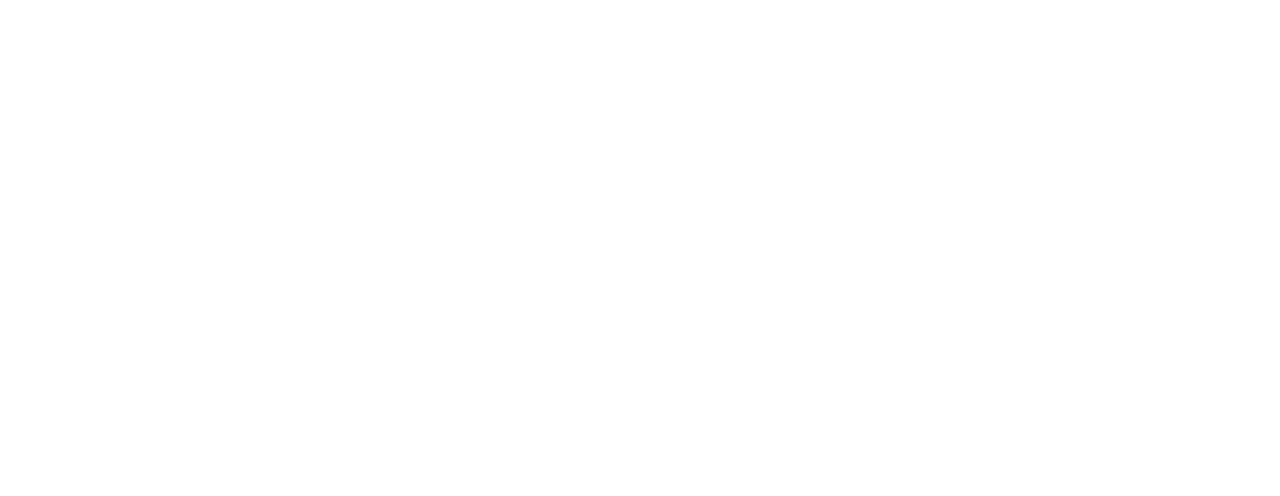
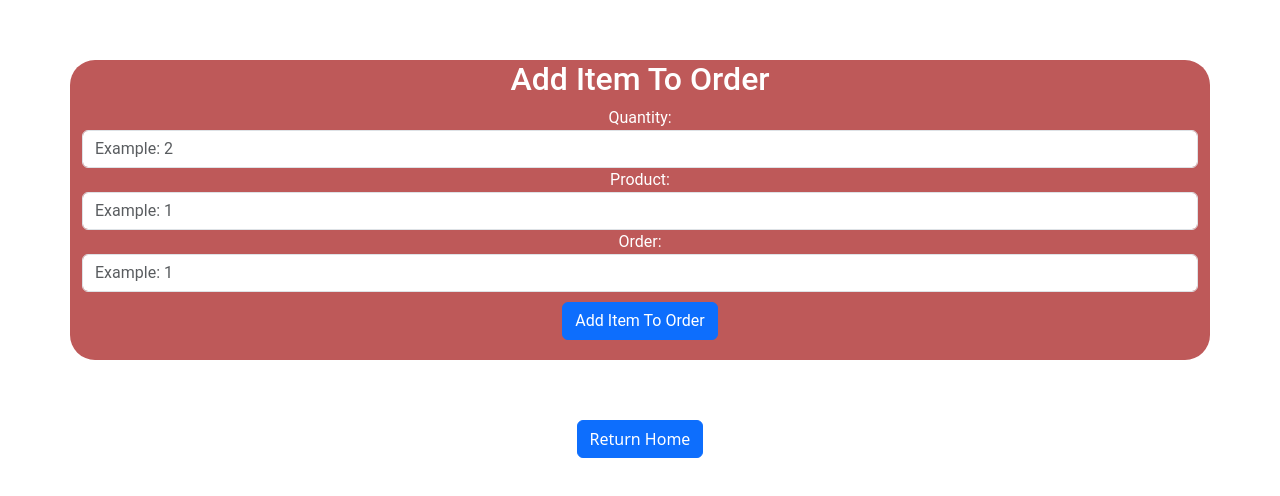
Before and after one commit to CheeseLad/ca298reactexam, a React (Create React App) app: page /create-order-items in a window 1280 px wide. Before the commit this address had no page. Shown: the top 496 px of the page. Built offline with nearby package versions, Linux system fonts and the light colour scheme.

Commit message:
fix display, add create item orders

```diff
--- a/src/App.js
+++ b/src/App.js
@@ -13,6 +13,7 @@
         <a href="/create-product" className="btn btn-primary create-button">Create New Product</a>
         <a href="/create-customer" className="btn btn-primary create-button">Create New Customer</a>
         <a href="/create-order" className="btn btn-primary create-button">Create New Order</a>
+        <a href="/create-order-items" className="btn btn-primary create-button">Add Item To Order</a>
     </div>
   );
 }
--- /dev/null
+++ b/src/components/create-order-items.jsx
@@ -0,0 +1,85 @@
+import React, { useState } from 'react';
+
+const CreateOrderItems = () => {
+  const [quantity, setQuantity] = useState('');
+  const [product, setProduct] = useState('');
+  const [order, setOrder] = useState('');
+  const [message, setMessage] = useState('');
+
+  const handleSubmit = async (e) => {
+    e.preventDefault();
+
+    try {
+      const response = await fetch('http://127.0.0.1:8000/api/orderitem/', {
+        method: 'POST',
+        headers: {
+          'Content-Type': 'application/json'
+        },
+        body: JSON.stringify({ quantity: quantity, product: `http://127.0.0.1:8000/api/product/${product}/`, order: `http://127.0.0.1:8000/api/order/${order}/`})
+      });
+
+      if (response.ok) {
+        setMessage('Item added successfully.');
+        setQuantity('');
+        setProduct('');
+        setOrder('');
+      } else {
+        const errorData = await response.json();
+        setMessage(errorData.message);
+      }
+    } catch (error) {
+      console.error('Error adding item:', error);
+      setMessage('An error occurred while adding the item.');
+    }
+  };
+
+  return (
+    <div>
+      <div className="container custom-box single-box">
+        <h2>Add Item To Order</h2>
+        <form onSubmit={handleSubmit}>
+          <div className="form-group">
+            <label htmlFor="quantity">Quantity:</label>
+            <input
+              type="text"
+              className="form-control"
+              id="quantity"
+              placeholder="Example: 2"
+              value={quantity}
+              onChange={(e) => setQuantity(e.target.value)}
+            />
+          </div>
+          <div className="form-group">
+            <label htmlFor="product">Product:</label>
+            <input
+              type="text"
+              className="form-control"
+              id="product"
+              placeholder="Example: 1"
+              value={product}
+              onChange={(e) => setProduct(e.target.value)}
+            />
+          </div>
+          <div className="form-group">
+            <label htmlFor="order">Order:</label>
+            <input
+              type="text"
+              className="form-control"
+              id="order"
+              placeholder="Example: 1"
+              value={order}
+              onChange={(e) => setOrder(e.target.value)}
+            />
+          </div>
+          <button type="submit" className="btn btn-primary">
+            Add Item To Order
+          </button>
+        </form>
+
+        {message && <p>{message}</p>}
+      </div>
+    </div>
+  );
+};
+
+export default CreateOrderItems;
--- a/src/components/view-order-items.jsx
+++ b/src/components/view-order-items.jsx
@@ -11,6 +11,12 @@
       .then((data) => setData(data));
   }, [orderitems]);
 
+  const getIDFromUrl = (id) => {
+    if (!id) return "";
+    const segments = id.split("/");
+    return segments[segments.length - 2];
+  };
+
   const displayAllOrderItems = () => {
     return (
       <div className="container custom-box">
@@ -20,12 +26,14 @@
             <div className="col-lg-4 mb-4" key={index}>
               <div className="card">
                 <div className="card-body">
-                  <h5 className="card-title">{order.url}</h5>
+                  <h5 className="card-title">Item #{getIDFromUrl(order.url)}</h5>
                   <ul className="list-group list-group-flush">
                     <li className="list-group-item"><strong>Quantity: </strong>{order.quantity}</li>
-                    <li className="list-group-item"><strong>Product: </strong>{order.product}</li>
-                    <li className="list-group-item"><strong>Order: </strong>{order.order}</li>
                   </ul>
+                  <div className="button-container">
+                    <a href={`/product/${getIDFromUrl(order.product)}`} className="btn btn-primary mr-2">View Product Information</a>
+                    <a href={`/order/${getIDFromUrl(order.order)}`} className="btn btn-primary mr-2">View Order Information</a>
+                  </div>
                 </div>
               </div>
             </div>
--- a/src/components/view-single-order.jsx
+++ b/src/components/view-single-order.jsx
@@ -11,6 +11,13 @@
       .then((data) => setData(data));
   }, [order]);
 
+  const getIDFromUrl = (id) => {
+    if (!id) return "";
+    const segments = id.split("/");
+    return segments[segments.length - 2];
+  };
+
+
   const displayOrder = () => {
     return (
       <div className="container custom-box single-box">
@@ -19,13 +26,15 @@
           <div className="col-md6">
             <div className="card">
               <div className="card-body">
-                <h5 className="card-title">{data.url}</h5>
+                <h5 className="card-title">Order #{getIDFromUrl(data.url)}</h5>
                   <ul className="list-group list-group-flush">
                     <li className="list-group-item"><strong>Date Ordered: </strong>{data.date_ordered}</li>
                     <li className="list-group-item"><strong>Shipping Address: </strong>{data.shipping_addr}</li>
                     <li className="list-group-item"><strong>Status: </strong>{data.status}</li>
-                    <li className="list-group-item"><strong>Customer: </strong>{data.customer}</li>
                   </ul>
+                  <div className="button-container">
+                    <a href={`/customer/${getIDFromUrl(data.customer)}`} className="btn btn-primary mr-2">View Customer Information</a>
+                  </div>
                 </div>
             </div>
           </div>
--- a/src/components/view-single-product.jsx
+++ b/src/components/view-single-product.jsx
@@ -11,6 +11,12 @@
       .then((data) => setData(data));
   }, [product]);
 
+  const getIDFromUrl = (id) => {
+    if (!id) return "";
+    const segments = id.split("/");
+    return segments[segments.length - 2];
+  };
+
   const displayProduct = () => {
     return (
       <div className="container custom-box single-box">
@@ -22,7 +28,7 @@
                 <h5 className="card-title">{data.name}</h5>
                   <ul className="list-group list-group-flush">
                     <li className="list-group-item"><strong>Price: </strong>€{data.price}</li>
-                    <li className="list-group-item"><strong>Category: </strong><a href={`${data.category}`}>{data.category}</a></li>
+                    <li className="list-group-item"><strong>Category: </strong><a href={`/category/${getIDFromUrl(data.category)}`}>{getIDFromUrl(data.category)}</a></li>
                   </ul>
                 </div>
             </div>
--- a/src/index.js
+++ b/src/index.js
@@ -18,6 +18,7 @@
 import CreateProduct from './components/create-product';
 import CreateCustomer from './components/create-customer';
 import CreateOrder from './components/create-order';
+import CreateOrderItems from './components/create-order-items';
 import ViewOrderItems from './components/view-order-items';
 
 const root = ReactDOM.createRoot(document.getElementById('root'));
@@ -108,6 +109,12 @@
           <a href="/" className="btn btn-primary create-button">Return Home</a>
         </div>
         } />
+        <Route path="/create-order-items" element={
+        <div>
+          <CreateOrderItems />
+          <a href="/" className="btn btn-primary create-button">Return Home</a>
+        </div>
+        } />
       </Routes>
     </BrowserRouter>
   </React.StrictMode>
```
